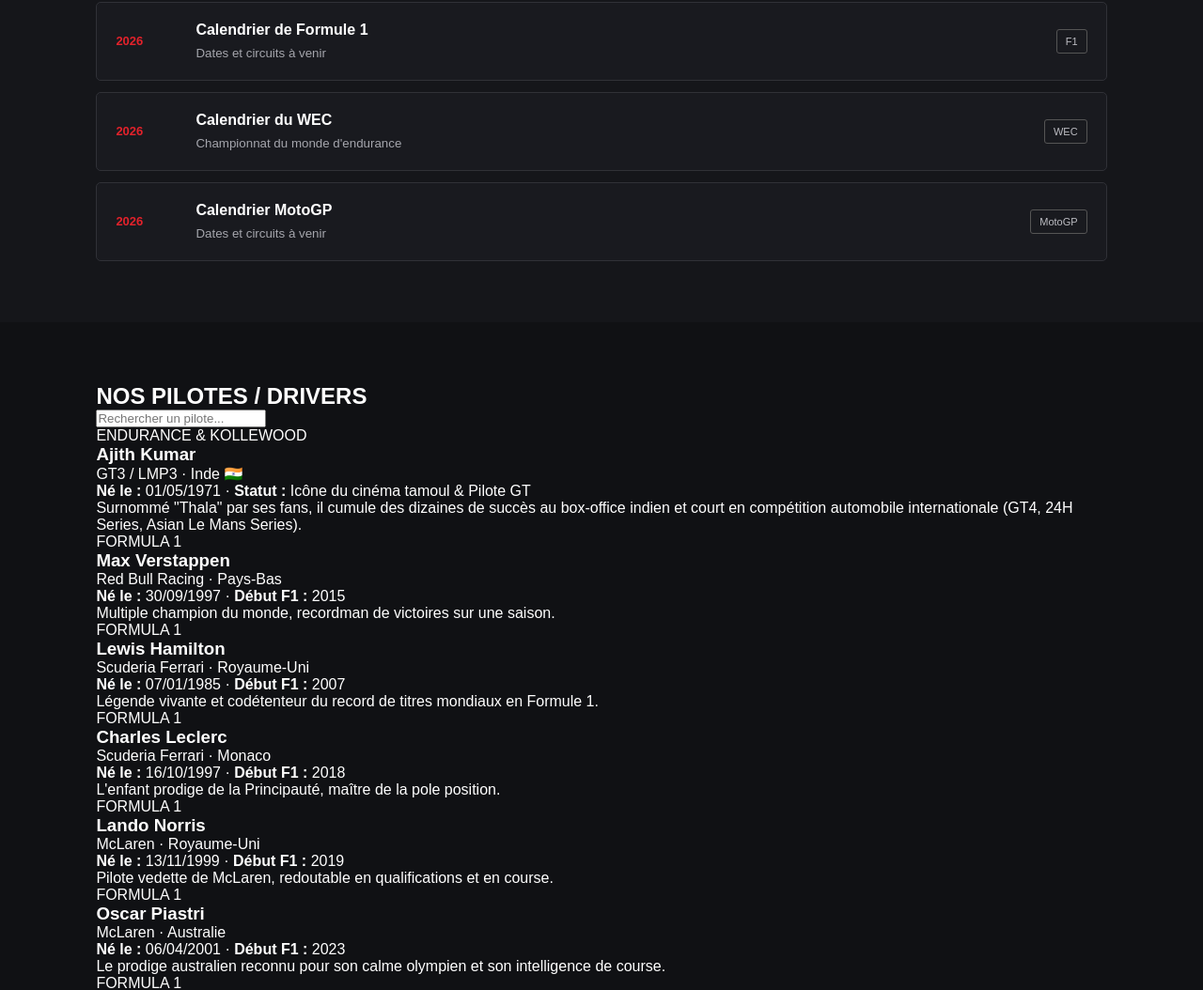
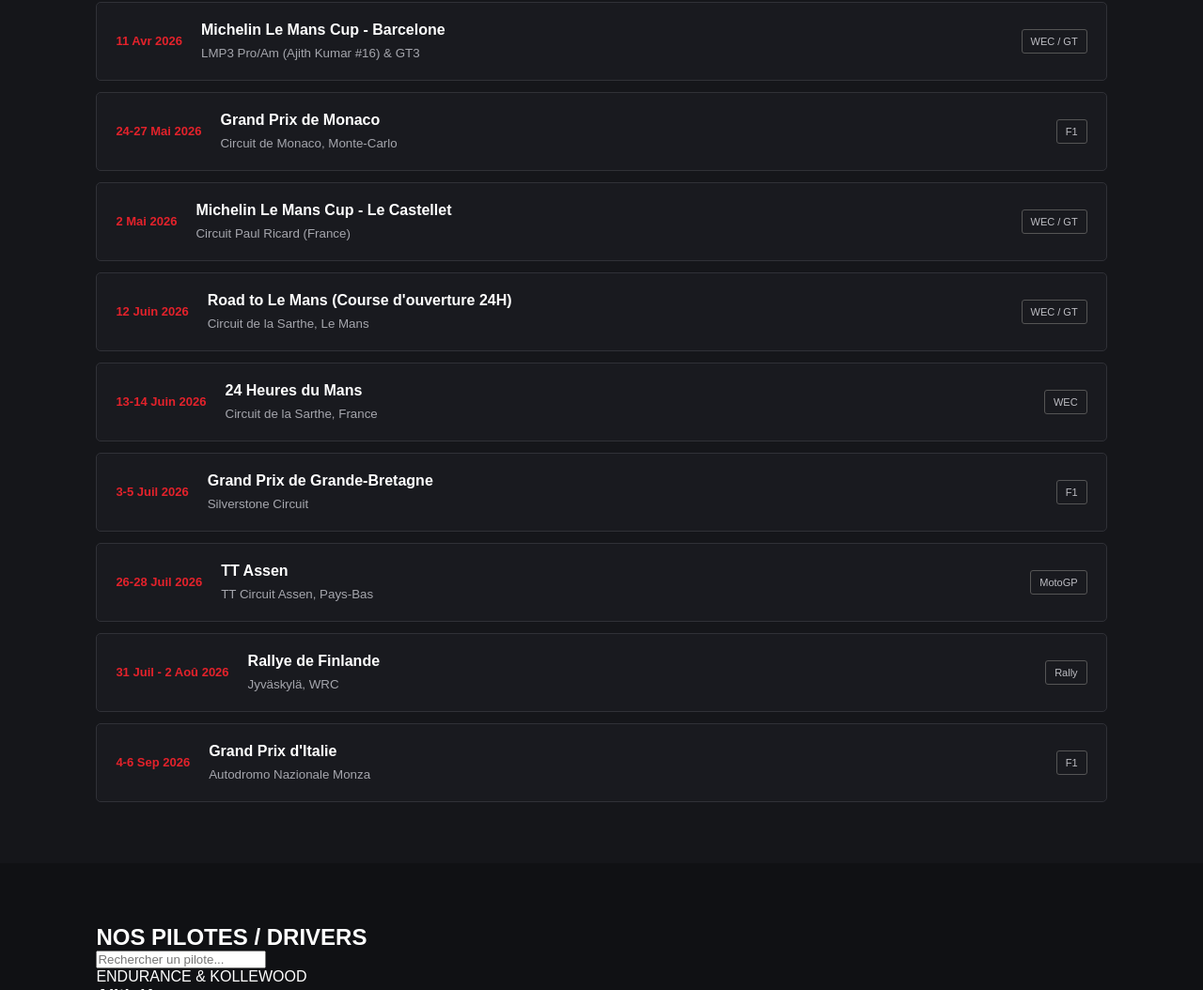
Before and after one commit to vsri25/motorsport-platform, a plain HTML site: page index.html in a window 1280 px wide. Shown: the part 1052-2106 px from the top of the page at 94% size. Drawn offline with Linux system fonts and the light colour scheme.

Commit message:
Add event details for 2026 racing calendar

```diff
--- a/index.html
+++ b/index.html
@@ -247,30 +247,96 @@ footer strong { color: white; }
     <h2 data-fr="CALENDRIER DES COURSES" data-en="RACE CALENDAR">CALENDRIER DES COURSES</h2>
     <span>2026 / 2027</span>
   </div>
+
   <div class="event-list">
+    <!-- Manche 1 : Le Mans Cup - Barcelone -->
     <div class="event">
-        <div class="event-date">2026</div>
+      <div class="event-date">11 Avr 2026</div>
       <div class="event-info">
-          <strong data-fr="Calendrier de Formule 1" data-en="Formula 1 Calendar">Calendrier de Formule 1</strong>
-          <small data-fr="Dates et circuits à venir" data-en="Upcoming dates and circuits">Dates et circuits à venir</small>
+        <strong>Michelin Le Mans Cup - Barcelone</strong>
+        <small data-fr="LMP3 Pro/Am (Ajith Kumar #16) & GT3" data-en="LMP3 Pro/Am (Ajith Kumar #16) & GT3">LMP3 Pro/Am (Ajith Kumar #16) & GT3</small>
+      </div>
+      <div class="status">WEC / GT</div>
+    </div>
+
+    <!-- F1 : Monaco -->
+    <div class="event">
+      <div class="event-date">24-27 Mai 2026</div>
+      <div class="event-info">
+        <strong>Grand Prix de Monaco</strong>
+        <small data-fr="Circuit de Monaco, Monte-Carlo" data-en="Circuit de Monaco, Monte-Carlo">Circuit de Monaco, Monte-Carlo</small>
       </div>
       <div class="status">F1</div>
     </div>
+
+    <!-- Manche 2 : Le Mans Cup - Le Castellet -->
     <div class="event">
-        <div class="event-date">2026</div>
+      <div class="event-date">2 Mai 2026</div>
       <div class="event-info">
-          <strong data-fr="Calendrier du WEC" data-en="WEC Calendar">Calendrier du WEC</strong>
-          <small data-fr="Championnat du monde d'endurance" data-en="World Endurance Championship">Championnat du monde d'endurance</small>
+        <strong>Michelin Le Mans Cup - Le Castellet</strong>
+        <small data-fr="Circuit Paul Ricard (France)" data-en="Circuit Paul Ricard (France)">Circuit Paul Ricard (France)</small>
+      </div>
+      <div class="status">WEC / GT</div>
+    </div>
+
+    <!-- Manche 3 : Road to Le Mans -->
+    <div class="event">
+      <div class="event-date">12 Juin 2026</div>
+      <div class="event-info">
+        <strong>Road to Le Mans (Course d'ouverture 24H)</strong>
+        <small data-fr="Circuit de la Sarthe, Le Mans" data-en="Circuit de la Sarthe, Le Mans">Circuit de la Sarthe, Le Mans</small>
+      </div>
+      <div class="status">WEC / GT</div>
+    </div>
+
+    <!-- WEC : 24h du Mans -->
+    <div class="event">
+      <div class="event-date">13-14 Juin 2026</div>
+      <div class="event-info">
+        <strong>24 Heures du Mans</strong>
+        <small data-fr="Circuit de la Sarthe, France" data-en="Circuit de la Sarthe, France">Circuit de la Sarthe, France</small>
       </div>
       <div class="status">WEC</div>
     </div>
+
+    <!-- F1 : Silverstone -->
     <div class="event">
-        <div class="event-date">2026</div>
+      <div class="event-date">3-5 Juil 2026</div>
       <div class="event-info">
-          <strong data-fr="Calendrier MotoGP" data-en="MotoGP Calendar">Calendrier MotoGP</strong>
-          <small data-fr="Dates et circuits à venir" data-en="Upcoming dates and circuits">Dates et circuits à venir</small>
+        <strong>Grand Prix de Grande-Bretagne</strong>
+        <small data-fr="Silverstone Circuit" data-en="Silverstone Circuit">Silverstone Circuit</small>
+      </div>
+      <div class="status">F1</div>
+    </div>
+
+    <!-- MotoGP : Assen -->
+    <div class="event">
+      <div class="event-date">26-28 Juil 2026</div>
+      <div class="event-info">
+        <strong>TT Assen</strong>
+        <small data-fr="TT Circuit Assen, Pays-Bas" data-en="TT Circuit Assen, Pays-Bas">TT Circuit Assen, Pays-Bas</small>
       </div>
       <div class="status">MotoGP</div>
+    </div>
+
+    <!-- Rallye : Finlande -->
+    <div class="event">
+      <div class="event-date">31 Juil - 2 Aoû 2026</div>
+      <div class="event-info">
+        <strong>Rallye de Finlande</strong>
+        <small data-fr="Jyväskylä, WRC" data-en="Jyväskylä, WRC">Jyväskylä, WRC</small>
+      </div>
+      <div class="status">Rally</div>
+    </div>
+
+    <!-- F1 : Monza -->
+    <div class="event">
+      <div class="event-date">4-6 Sep 2026</div>
+      <div class="event-info">
+        <strong>Grand Prix d'Italie</strong>
+        <small data-fr="Autodromo Nazionale Monza" data-en="Autodromo Nazionale Monza">Autodromo Nazionale Monza</small>
+      </div>
+      <div class="status">F1</div>
     </div>
   </div>
 </section>
```
Lines whose indentation alone changed are shown as unchanged.
